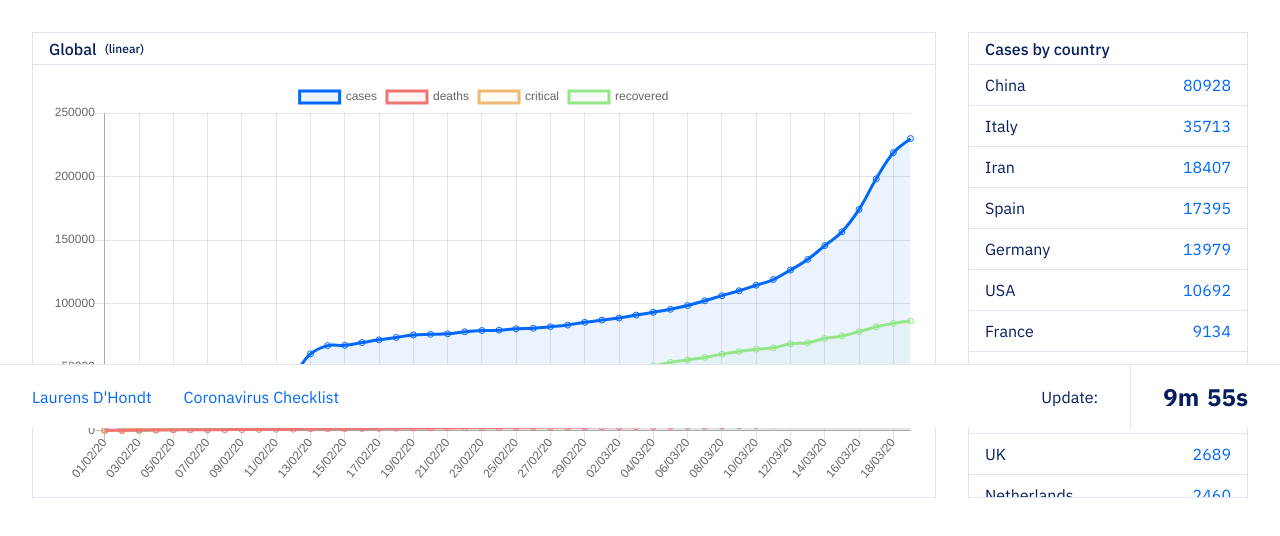
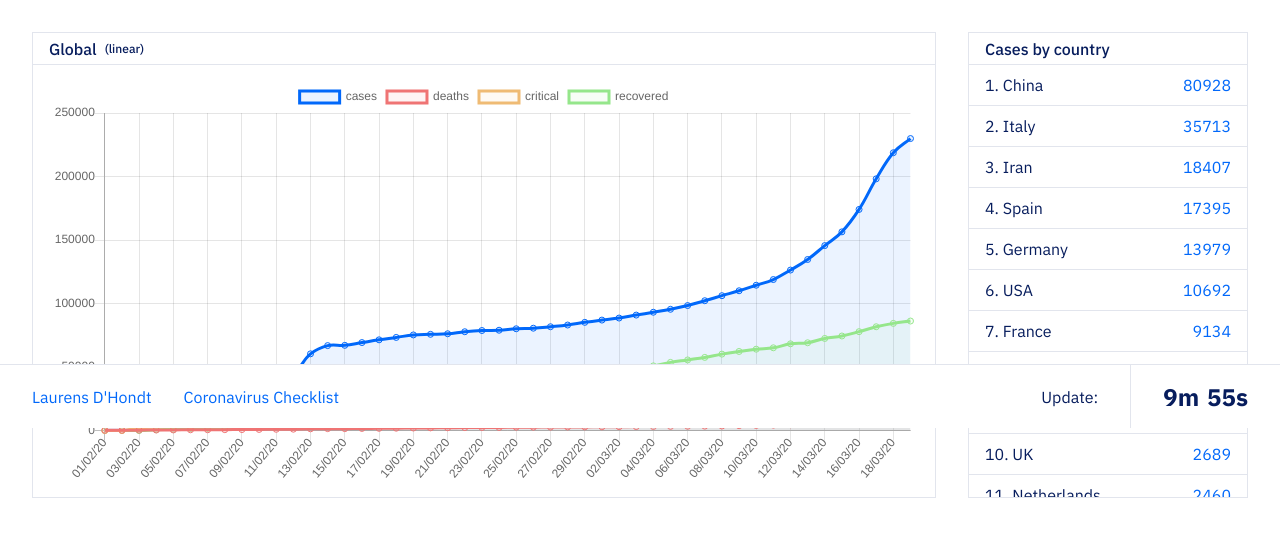
Before and after one commit to dhondtlaurens/covid-19, a Vue app: page /#/ in a window 1280 px wide. Shown: the part 372-908 px from the top of the page. Built offline with nearby package versions, Linux system fonts and the light colour scheme; no server answers; what tailwindcss-transitions would draw is missing.

Commit message:
highlight & scroll to active country in list

```diff
--- a/src/components/charts/curve/Curve.vue
+++ b/src/components/charts/curve/Curve.vue
@@ -70,9 +70,7 @@
           {{ $t('components.charts.list') }}
         </div>
 
-        <div class="list-container relative px-16 overflow-scroll">
-          <list-component />
-        </div>
+        <list-component />
       </div>
     </div>
 
--- a/src/components/charts/list/List.vue
+++ b/src/components/charts/list/List.vue
@@ -1,16 +1,25 @@
 <template>
+  <div
+    class="list-container relative px-16 overflow-scroll"
+    ref="list-container"
+  >
     <div class="list absolute inset-0">
       <div
         class="px-16 py-8 flex justify-between border-b border-gray-100"
-      v-for="country in computedCountryList"
+        :class="{'bg-gray-100': country.country === getAppActive}"
+        v-for="(country, index) in computedCountryList"
         :key="country.country"
+        :ref="country.country"
       >
-      <div class="text-blue-300">
-        {{ country.country }}
+        <div
+          class="text-blue-300"
+        >
+          {{ index + 1 }}. {{ country.country }}
         </div>
 
         <div class="text-blue-200">
           {{ country.cases }}
+        </div>
       </div>
     </div>
   </div>
@@ -26,16 +35,24 @@ export default {
 
     }
   },
+  mounted () {
+    if (this.getAppActive !== '') this.$refs['list-container'].scrollTop = this.$refs[this.getAppActive][0].offsetTop
+  },
   computed: {
     ...mapGetters([
-      'getAppData'
+      'getAppData',
+      'getAppActive'
     ]),
     computedCountryList () {
       let list = [...this.getAppData]
-
       list.sort((a, b) => (a.cases < b.cases) ? 1 : -1)
 
       return list
+    }
+  },
+  watch: {
+    'getAppActive': function () {
+      if (this.getAppActive !== '') this.$refs['list-container'].scrollTop = this.$refs[this.getAppActive][0].offsetTop
     }
   }
 }
@@ -44,7 +61,9 @@ export default {
 
 <style lang="scss">
 
+ .list-container {
+   height: calc(100% - 32px);
+   min-height: 300px;
+ }
+
 </style>
-
-<div class="relative w-full h-full">
-  <div class="absolute inset-0">
```
Lines whose indentation alone changed are shown as unchanged.
